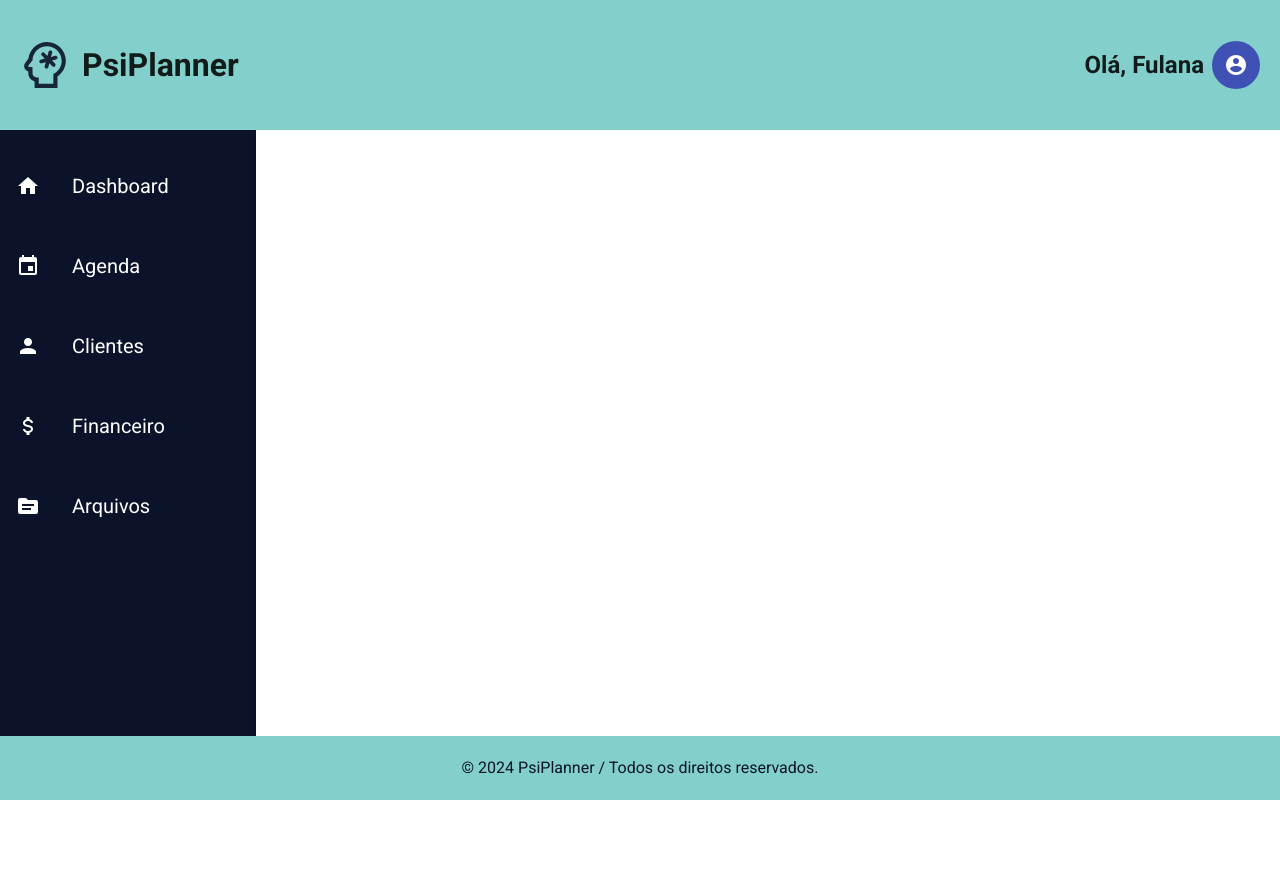
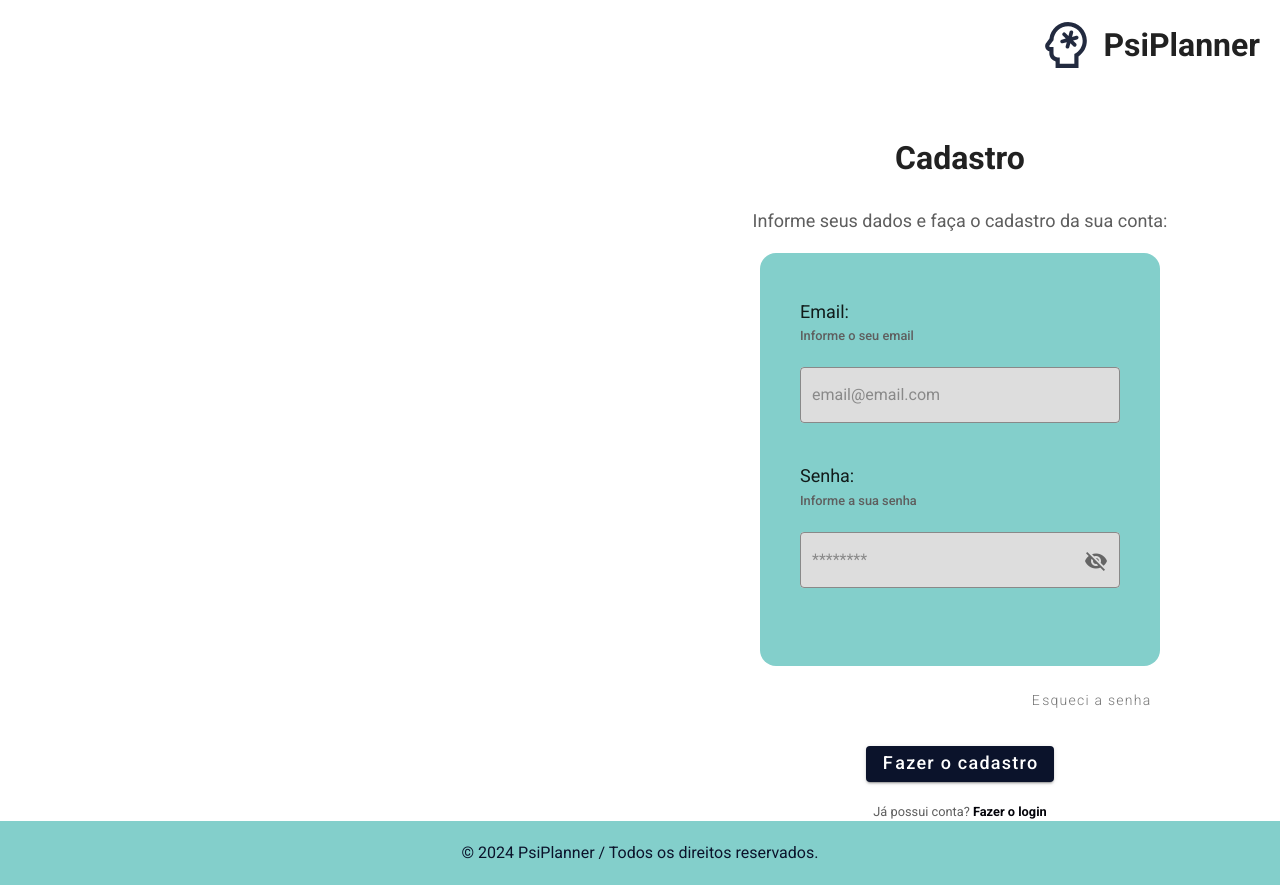
Before and after one commit to Gabriela-Vasco/PsiPlanner, a Vue app: page /#/cadastro in a window 1280 px wide. Before the commit the page ends 800 px from the top, so only its background shows below. Built offline with nearby package versions, Linux system fonts and the light colour scheme.

Commit message:
feat: added login view and started sign up view

```diff
--- a/src/App.vue
+++ b/src/App.vue
@@ -9,29 +9,38 @@ export default {
     GlobalHeader,
     GlobalFooter
   },
+  data () {
+    return {
+      showLayoutDefault: true
+    }
+  },
   mounted () {
-    console.log(this.$route)
+    if (this.$route.name !== 'login' || this.$route.name !== 'cadastro') {
+      this.showLayoutDefault = false
+    } else {
+      this.showLayoutDefault = true
+    }
   }
 }
 </script>
 <template>
-  <v-app  id="app" class="ma-0 pa-0">
+  <v-app  id="app" class="ma-0 pa-0 h-screen">
     <GlobalHeader
-      v-if="this.$route.name != 'login'"
+      v-if="showLayoutDefault"
       />
-    <v-main>
-      <v-container fluid>
+    <v-main class="ma-0 pa-0 w-100">
+      <v-container fluid class="ma-0 pa-0 w-100">
         <v-row>
-          <v-col cols="2">
-            <Navbar v-if="this.$route.name != 'login'" />
+          <v-col cols="2" v-if="showLayoutDefault">
+            <Navbar />
           </v-col>
-          <v-col cols="10">
+          <v-col :cols="showLayoutDefault ? '10' : '12'">
             <router-view></router-view>
           </v-col>
         </v-row>
       </v-container>
     </v-main>
-    <GlobalFooter v-if="this.$route.name != 'login'" />
+    <GlobalFooter />
   </v-app>
 </template>
 
--- a/src/components/Navbar.vue
+++ b/src/components/Navbar.vue
@@ -5,7 +5,7 @@ export default {
   data(){
     return {
       items: [
-          { title: 'Dashboard', icon: 'mdi-home', path: '/' },
+          { title: 'Dashboard', icon: 'mdi-home', path: '/]' },
           { title: 'Agenda', icon: 'mdi-calendar', path:"/agenda" },
           { title: 'Clientes', icon: 'mdi-account', path:"/clientes" },
           { title: 'Financeiro', icon: 'mdi-currency-usd', path:"/financeiro" },
--- a/src/modules/login-signup/LoginSignUpView.vue
+++ /dev/null
@@ -1,16 +0,0 @@
-<script>
-import { loginCover } from '@/assets/login-cover.png'
-export default {
-  data () {
-    return {
-      loginCover
-    }
-  }
-}
-</script>
-<template>
-    <div class="d-flex pa-0 ma-0">
-        <v-img src="@/assets/login-cover.png" class="ma-0 pa-0" width="50%"/>
-        <div style="width: 50%;">teste</div>
-    </div>
-</template>
--- /dev/null
+++ b/src/modules/login/LoginView.vue
@@ -0,0 +1,28 @@
+<script>
+import { loginCover } from '@/assets/login-cover.png'
+import LoginForm from '@/modules/login/components/LoginForm.vue'
+
+export default {
+  components: {
+    LoginForm
+  },
+  data () {
+    return {
+      loginCover
+    }
+  }
+}
+</script>
+<template>
+    <div class="d-flex w-100 h-screen">
+        <v-img src="@/assets/login-cover.png" max-height="100vh" class="w-50"/>
+        <div class="d-flex flex-column align-items-end w-50">
+          <div class="d-flex align-items-center mt-5 mr-5">
+              <img src="../../assets/logo.svg" alt="logo">
+              <h1 class="ml-3">PsiPlanner</h1>
+          </div>
+
+          <LoginForm class='mt-16 align-self-center'/>
+        </div>
+    </div>
+</template>
--- /dev/null
+++ b/src/modules/login/components/LoginForm.vue
@@ -0,0 +1,61 @@
+<script>
+export default {
+  data () {
+    return {
+      showPassword: false,
+      password: '',
+      email: ''
+    }
+  },
+  methods: {
+    handleSubmit () {
+      console.log(this.password, this.email)
+    }
+  }
+}
+</script>
+<template>
+  <div class="d-flex flex-column align-items-center">
+    <h1>Login</h1>
+    <p class="text-md text-color-1000 mt-7 mb-5">Informe seus dados e acesse sua conta:</p>
+    <v-form class="bg-primary-light rounded-xl py-12 px-10" style="width: 400px;" @submit.prevent>
+      <div>
+        <p class="text-md mb-0">Email:</p>
+        <small class="font-weight-medium text-color-1000">Informe o seu email</small>
+        <v-text-field
+          v-model='email'
+          outlined
+          color="#3DCCC7"
+          background-color="#DDDDDD"
+          class='mt-5'
+          placeholder="email@email.com"
+        />
+      </div>
+      <div class="mt-3">
+        <p class="text-md mb-0">Senha:</p>
+        <small class="font-weight-medium text-color-1000">Informe a sua senha</small>
+        <v-text-field
+          v-model='password'
+          :append-icon="showPassword ? 'mdi-eye' : 'mdi-eye-off'"
+          :type="showPassword ? 'text' : 'password'"
+          outlined
+          password
+          color="#3DCCC7"
+          background-color="#DDDDDD"
+          class='mt-5'
+          placeholder="********"
+          @click:append="showPassword = !showPassword"
+        />
+      </div>
+    </v-form>
+    <v-btn plain class="align-self-end font-weight-light mt-4">
+      <span>E</span>
+      <span class="text-lowercase">squeci a senha</span>
+    </v-btn>
+    <v-btn color="#0B132B" class="white--text mb-5 mt-7" @click="handleSubmit">
+      <span class="text-md">F</span>
+      <span class="text-md text-lowercase">azer o login</span>
+    </v-btn>
+    <small class="text-color-1000">Não possui conta? <a href="/cadastro" class="font-weight-bold text-black">Criar conta</a></small>
+  </div>
+</template>
--- /dev/null
+++ b/src/modules/signup/SignUpView.vue
@@ -0,0 +1,28 @@
+<script>
+import { loginCover } from '@/assets/login-cover.png'
+import SignUpForm from '@/modules/signup/components/SignUpForm.vue'
+
+export default {
+  components: {
+    SignUpForm
+  },
+  data () {
+    return {
+      loginCover
+    }
+  }
+}
+</script>
+<template>
+    <div class="d-flex w-100 h-screen">
+        <v-img src="@/assets/login-cover.png" max-height="100vh" class="w-50"/>
+        <div class="d-flex flex-column align-items-end w-50">
+          <div class="d-flex align-items-center mt-5 mr-5">
+              <img src="../../assets/logo.svg" alt="logo">
+              <h1 class="ml-3">PsiPlanner</h1>
+          </div>
+
+          <SignUpForm class='mt-16 align-self-center'/>
+        </div>
+    </div>
+</template>
--- /dev/null
+++ b/src/modules/signup/components/SignUpForm.vue
@@ -0,0 +1,61 @@
+<script>
+export default {
+  data () {
+    return {
+      showPassword: false,
+      password: '',
+      email: ''
+    }
+  },
+  methods: {
+    handleSubmit () {
+      console.log(this.password, this.email)
+    }
+  }
+}
+</script>
+<template>
+  <div class="d-flex flex-column align-items-center">
+    <h1>Cadastro</h1>
+    <p class="text-md text-color-1000 mt-7 mb-5">Informe seus dados e faça o cadastro da sua conta:</p>
+    <v-form class="bg-primary-light rounded-xl py-12 px-10" style="width: 400px;" @submit.prevent>
+      <div>
+        <p class="text-md mb-0">Email:</p>
+        <small class="font-weight-medium text-color-1000">Informe o seu email</small>
+        <v-text-field
+          v-model='email'
+          outlined
+          color="#3DCCC7"
+          background-color="#DDDDDD"
+          class='mt-5'
+          placeholder="email@email.com"
+        />
+      </div>
+      <div class="mt-3">
+        <p class="text-md mb-0">Senha:</p>
+        <small class="font-weight-medium text-color-1000">Informe a sua senha</small>
+        <v-text-field
+          v-model='password'
+          :append-icon="showPassword ? 'mdi-eye' : 'mdi-eye-off'"
+          :type="showPassword ? 'text' : 'password'"
+          outlined
+          password
+          color="#3DCCC7"
+          background-color="#DDDDDD"
+          class='mt-5'
+          placeholder="********"
+          @click:append="showPassword = !showPassword"
+        />
+      </div>
+    </v-form>
+    <v-btn plain class="align-self-end font-weight-light mt-4">
+      <span>E</span>
+      <span class="text-lowercase">squeci a senha</span>
+    </v-btn>
+    <v-btn color="#0B132B" class="white--text mb-5 mt-7" @click="handleSubmit">
+      <span class="text-md">F</span>
+      <span class="text-md text-lowercase">azer o cadastro</span>
+    </v-btn>
+    <small class="text-color-1000">Já possui conta? <a href="/login" class="font-weight-bold text-black">Fazer o login</a></small>
+  </div>
+</template>
--- a/src/router/index.js
+++ b/src/router/index.js
@@ -5,16 +5,12 @@ import DashboardView from '../modules/dashboard/DashboardView'
 import ClientsView from '../modules/clients/ClientsView'
 import FinancesView from '../modules/finances/FinancesView'
 import FilesView from '../modules/files/FilesView'
-import LoginSignUpView from '../modules/login-signup/LoginSignUpView'
+import LoginView from '../modules/login/LoginView'
+import SignUpView from '../modules/signup/SignUpView'
 
 Vue.use(VueRouter)
 
 const routes = [
-  {
-    path: '/login',
-    name: 'login',
-    component: LoginSignUpView
-  },
   {
     path: '/',
     name: 'dashboard',
@@ -39,6 +35,16 @@ const routes = [
     path: '/arquivos',
     name: 'arquivos',
     component: FilesView
+  },
+  {
+    path: '/cadastro',
+    name: 'cadastro',
+    component: SignUpView
+  },
+  {
+    path: '/login',
+    name: 'login',
+    component: LoginView
   }
 ]
 
--- a/src/style/_vars.sass
+++ b/src/style/_vars.sass
@@ -54,7 +54,7 @@ $font-weight-regular: 400
 $font-size-xxs: 10px
 $font-size-xs: 12px
 $font-size-sm: 14px
-$font-size-md: 16px
+$font-size-md: 18px
 $font-size-lg: 24px
 $font-size-xl: 32px
 $font-size-display: 64px
--- a/src/style/helpers/_bg.sass
+++ b/src/style/helpers/_bg.sass
@@ -21,6 +21,8 @@
     background: $gray-8 !important
   &-primary
     background: $primary !important
+  &-primary-light
+    background: $primary !important
   &-primary-dark
     background: $primary-dark !important
     &:hover
--- a/src/style/helpers/_width.sass
+++ b/src/style/helpers/_width.sass
@@ -4,6 +4,9 @@
 .w-90
     width: 90% !important
 
+.w-50
+    width: 50% !important
+
 .w-60
     width: 60% !important
 
```
Also changed, not shown: src/modules/login-signup/components/LoginForm.vue (deleted, +0 -9 lines).
